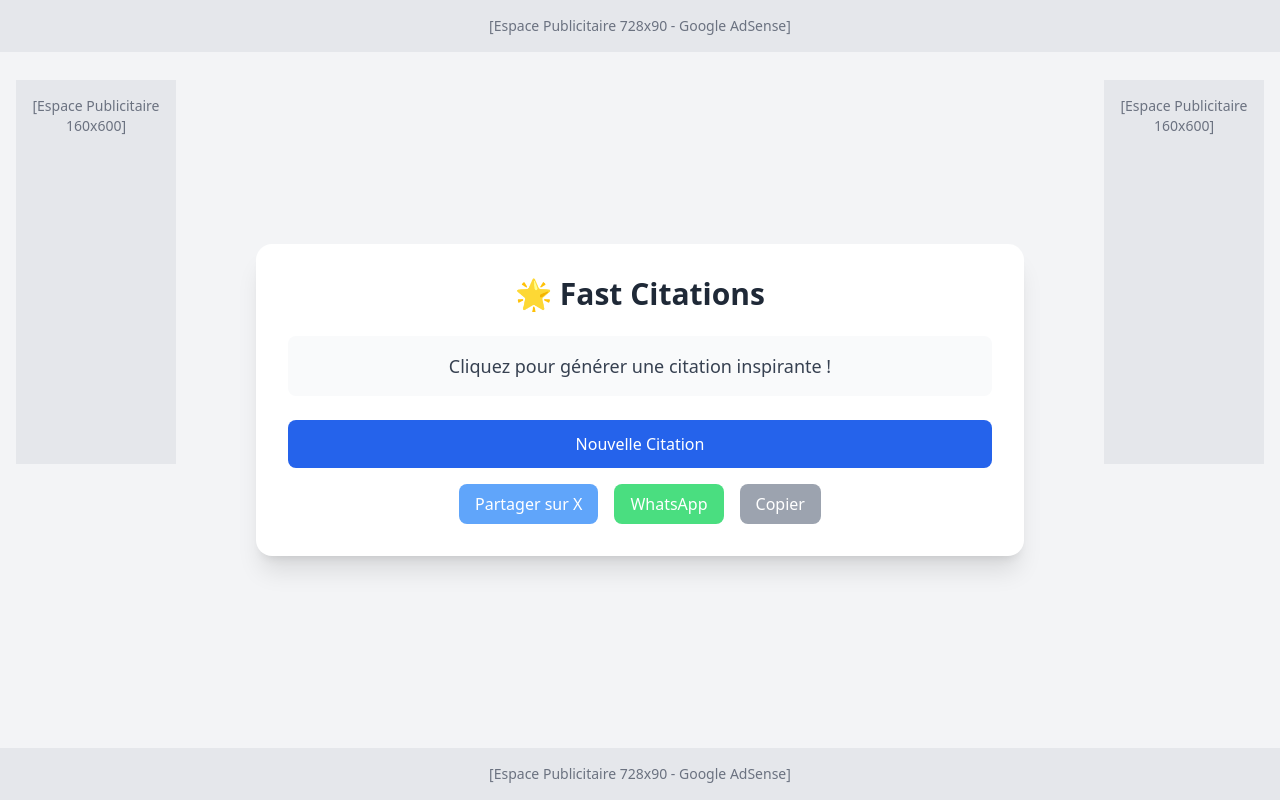
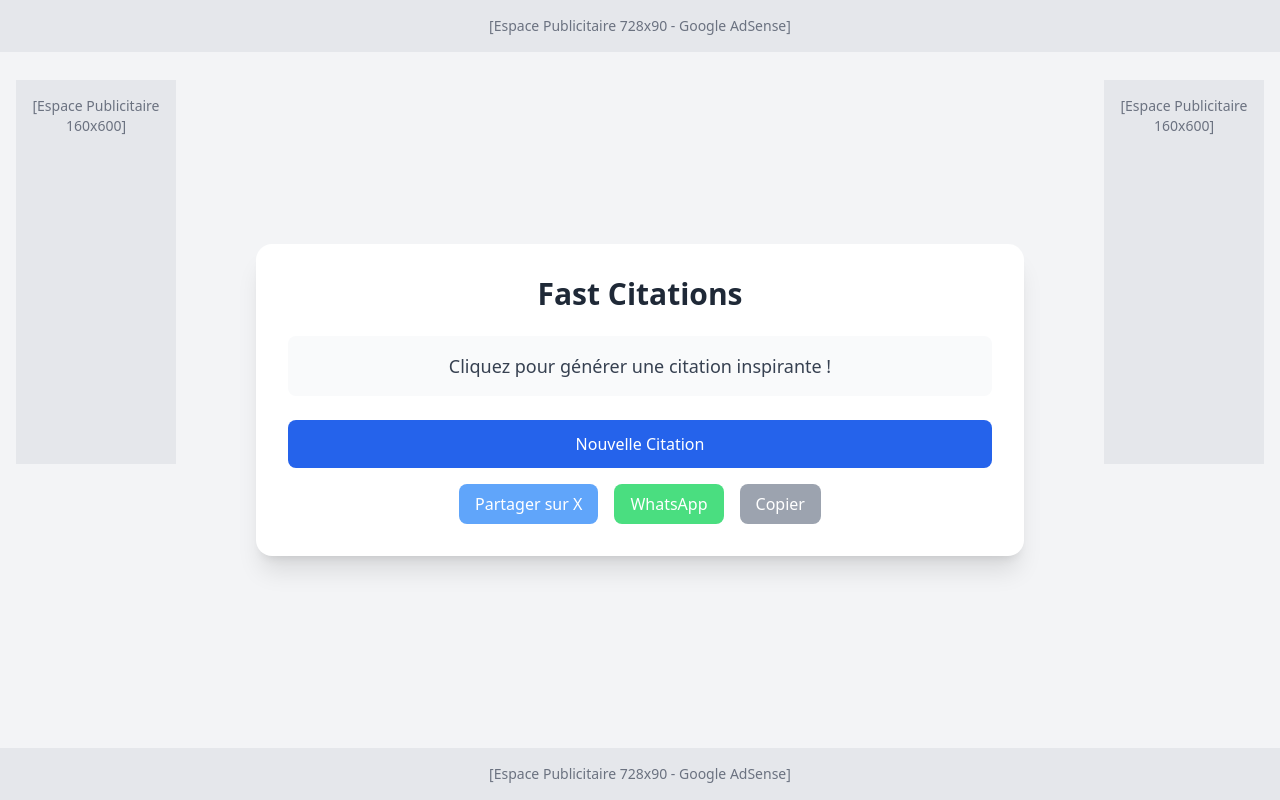
Before and after one commit to Sirmgs26/fast-citations, a plain HTML site: page index.html in a window 1280 px wide. Drawn offline with nearby package versions, Linux system fonts and the light colour scheme.

Commit message:
Update index.html

```diff
--- a/index.html
+++ b/index.html
@@ -12,7 +12,7 @@
   <meta property="og:type" content="website">
   <meta property="og:url" content="https://votre-username.github.io/fast-citations/">
   <meta property="og:image" content="https://votre-username.github.io/fast-citations/og-image.jpg">
-  <title>🌟 Fast Citations - Citations Inspirantes Quotidiennes</title>
+  <title> Fast Citations - Citations Inspirantes Quotidiennes</title>
   <script src="https://cdn.tailwindcss.com"></script>
   <style>
     @keyframes fadeIn {
@@ -32,7 +32,7 @@
   <!-- Contenu principal -->
   <div class="flex-1 flex items-center justify-center p-4">
     <div class="bg-white rounded-2xl shadow-xl max-w-3xl w-full p-8">
-      <h1 class="text-3xl font-bold text-gray-800 mb-6 text-center">🌟 Fast Citations</h1>
+      <h1 class="text-3xl font-bold text-gray-800 mb-6 text-center"> Fast Citations</h1>
       <div id="citation" class="text-lg text-gray-700 mb-6 p-4 bg-gray-50 rounded-lg text-center fade-in">
         Cliquez pour générer une citation inspirante !
       </div>
```
